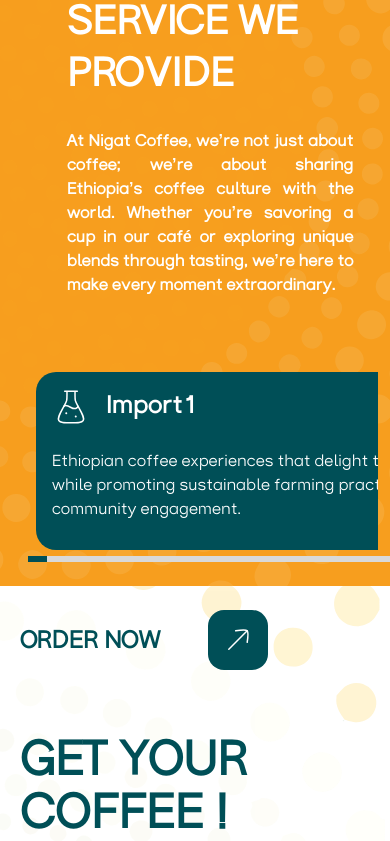
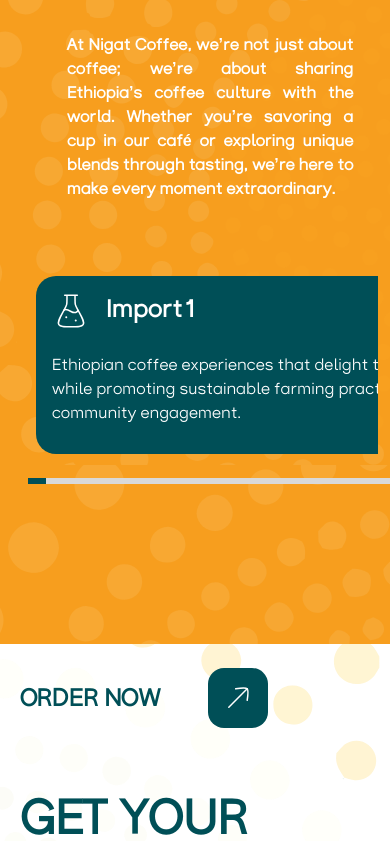
Before and after one commit to gediongetachew/Nigat, a React (Vite) app: page / in a window 390 px wide. Shown: the part 3220-4061 px from the top of the page. Built offline with nearby package versions, Linux system fonts and the light colour scheme.

Commit message:
service resolution update

```diff
--- a/src/components/Home/Services.tsx
+++ b/src/components/Home/Services.tsx
@@ -1,6 +1,6 @@
 import { useNavigate } from "react-router-dom";
-import BG from "../../assets/Services1.svg";
-import BGtwo from "../../assets/servicemob.svg";
+import BG from "../../assets/Services.svg";
+import BGtwo from "../../assets/Services.svg";
 
 import CallToActionBtn from "../callToActionBtn";
 import { ROUTES, ServiceScrollItems } from "../../util/data";
@@ -12,43 +12,17 @@
 
   return (
     <article
-      className="px-x-axis py-6 relative overflow-hidden min-h-screen pt-[16rem] lg:pt-0 h-[90vh] md:h-[120vh]"
+      className="px-x-axis relative overflow-hidden py-[10rem] lg:pt-0  bg-orange-400"
       style={{
+        backgroundImage: `url(${BG})`,
         width: "100%",
+        height:"100%"
       }}
     >
-      {/* Background for small screens */}
-      <div
-        className="block md:hidden"
-        style={{
-          backgroundRepeat: "no-repeat",
-          backgroundImage: `url(${BGtwo})`, // Use BGtwo for small screens
-          backgroundSize: "cover",
-          backgroundPosition: "center",
-          height: "100vh",
-          width: "100vw",
-          position: "absolute",
-          left: 0,
-          top: 0,
-          zIndex: -1,
-        }}
-      />
 
-      {/* Background for medium and larger screens */}
-      <div
-        className="hidden md:block"
-        style={{
-          backgroundRepeat: "no-repeat",
-          backgroundImage: `url(${BG})`, // Use BG for medium and larger screens
-          backgroundSize: "cover",
-          backgroundPosition: "left",
-          height: "100%",
-          width: "100vw",
-          position: "absolute",
-          left: 0,
-          zIndex: -1
-        }}
-      />
+
+
+
 
       <div className="absolute right-[3%] top-6">
         <CallToActionBtn
@@ -62,7 +36,7 @@
         />
       </div>
 
-      <section className="font-trap-Regular  text-white w-full lg:w-1/2 ml-[15%] lg:ml-[16%] mb-[5vh] md:mb-[15vh] lg:mt-[30vh] lg:mb-0 pr-[80px] lg:pr-0">
+      <section className="font-trap-Regular  text-white w-full lg:w-1/2 ml-[15%] lg:ml-[16%] mb-[5vh] md:mb-[15vh] lg:mt-[10vh] lg:mb-0 pr-[80px] lg:pr-0">
         <h2 className="font-[700] text-[40px] lg:text-[90px] leading-[52px] lg:leading-[6rem] uppercase ">
           Service We Provide
         </h2>
@@ -149,7 +123,7 @@
     <article>
       <div id="cursorItem" className=" " />
       <article
-        className="scroll-tab-container overflow-hidden flex flex-row gap-6 lg:absolute lg:bottom-24 w-full pb-6 lg:ml-[18%] py-8 pl-6 pr-10 lg:pr-[25%] cursor-pointer"
+        className="scroll-tab-container overflow-hidden flex flex-row gap-6  lg:bottom-24 w-full pb-6 lg:ml-[18%] py-8 pl-6 pr-10 lg:pr-[25%] cursor-pointer"
         ref={scrollRef}
         onMouseEnter={handleMouseDown}
         onMouseDown={handleMouseDown}
@@ -176,7 +150,7 @@
 
       <Scrollprogress
         scrollProgress={scrollProgress}
-        containerClass="bg-[#d9d9d9] absolute bottom-6 lg:bottom-16 ml-4 lg:ml-[17%]"
+        containerClass="bg-[#d9d9d9]  bottom-6 lg:bottom-16 ml-4 lg:ml-[17%]"
         progressClass="bg-primary"
       />
     </article>
```
Also changed, not shown: src/assets/Services.svg (added).
